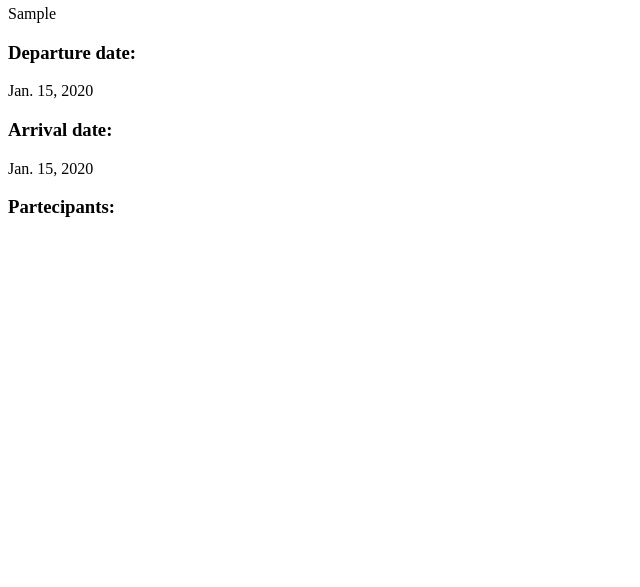
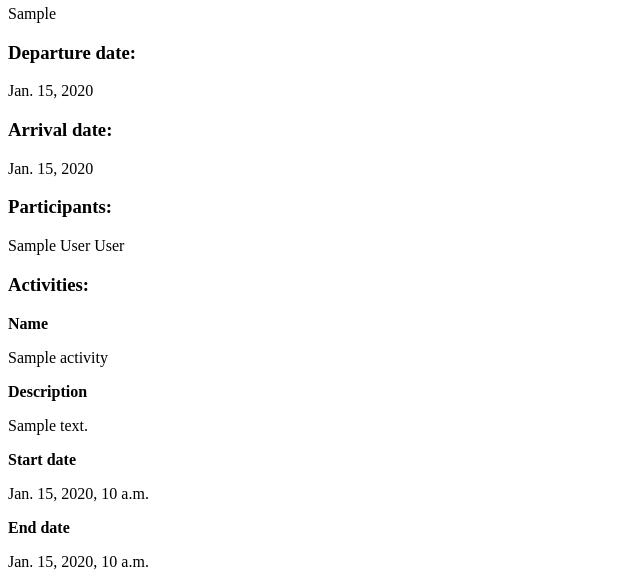
Before and after one commit to alessandrofloris/progettoIsw, a Django app: page /viewtrip/1 in a window 1280 px wide. Shown: the part 268-855 px from the top of the page, without its empty margins (0-640 px from the left). Before the commit the page ends 485 px from the top, so only its background shows below. Run offline with Django 4.2, Linux system fonts and the light colour scheme; tables that the repository leaves empty hold one stand-in row (values such as "Sample post").

Commit message:
showing activities

```diff
--- a/travelGroup/static/travelGroup/main.css
+++ b/travelGroup/static/travelGroup/main.css
@@ -3,3 +3,7 @@ a {
     font-weight: bold;
     text-decoration: none;
 }
+
+label {
+    font-weight: bold;
+}
--- a/travelGroup/templates/travelGroup/tripdetails.html
+++ b/travelGroup/templates/travelGroup/tripdetails.html
@@ -46,10 +46,32 @@
         </div>
 
         <div class="field_container">
-            <h3 class="field-label">Partecipants:</h3>
-            {% for partecipant in participants %}
-                <p class="field-content">{{ partecipant.name }} {{ partecipant.surname }}</p>
-            {% endfor %}
+            <h3 class="field-label">Participants:</h3>
+            {% if participants.count > 0 %}
+                {% for participant in participants %}
+                    <p class="field-content">{{ participant.name }} {{ participant.surname }}</p>
+                {% endfor %}
+            {% else %}
+                <p class="field-content">This trip has no participants</p>
+            {% endif %}
+        </div>
+
+    <div class="field_container">
+            <h3 class="field-label">Activities:</h3>
+            {% if activities.count > 0 %}
+                {% for activity in activities %}
+                    <label class="activity-label">Name</label>
+                    <p class="field-content">{{  activity.name }}</p>
+                    <label class="activity-label">Description</label>
+                    <p class="field-content">{{  activity.description }}</p>
+                    <label class="activity-label">Start date</label>
+                    <p class="field-content">{{  activity.start_date }}</p>
+                    <label class="activity-label">End date</label>
+                    <p class="field-content">{{  activity.end_date }}</p>
+                {% endfor %}
+            {% else %}
+                <p class="field-content">This trip has no activities</p>
+            {% endif %}
         </div>
 
     </div>
--- a/travelGroup/views.py
+++ b/travelGroup/views.py
@@ -90,9 +90,12 @@ def invite(request):
 def view_trip(request, trip_id):
 
     trip = Trip.objects.get(id=trip_id)
-    partecipants = trip.participants.all()
+    participants = trip.participants.all()
+    activities = trip.activity_set.all()
+
     context = {
         "trip": trip,
-        "partecipants": partecipants
+        "participants": participants,
+        "activities": activities
     }
     return render(request, "travelGroup/tripdetails.html", context)
```
Also changed, not shown: travelGroup/templates/travelGroup/trips.html (+4 -4 lines), travelGroup/migrations/0007_trip_participants_alter_activity_description_and_more.py (added).
